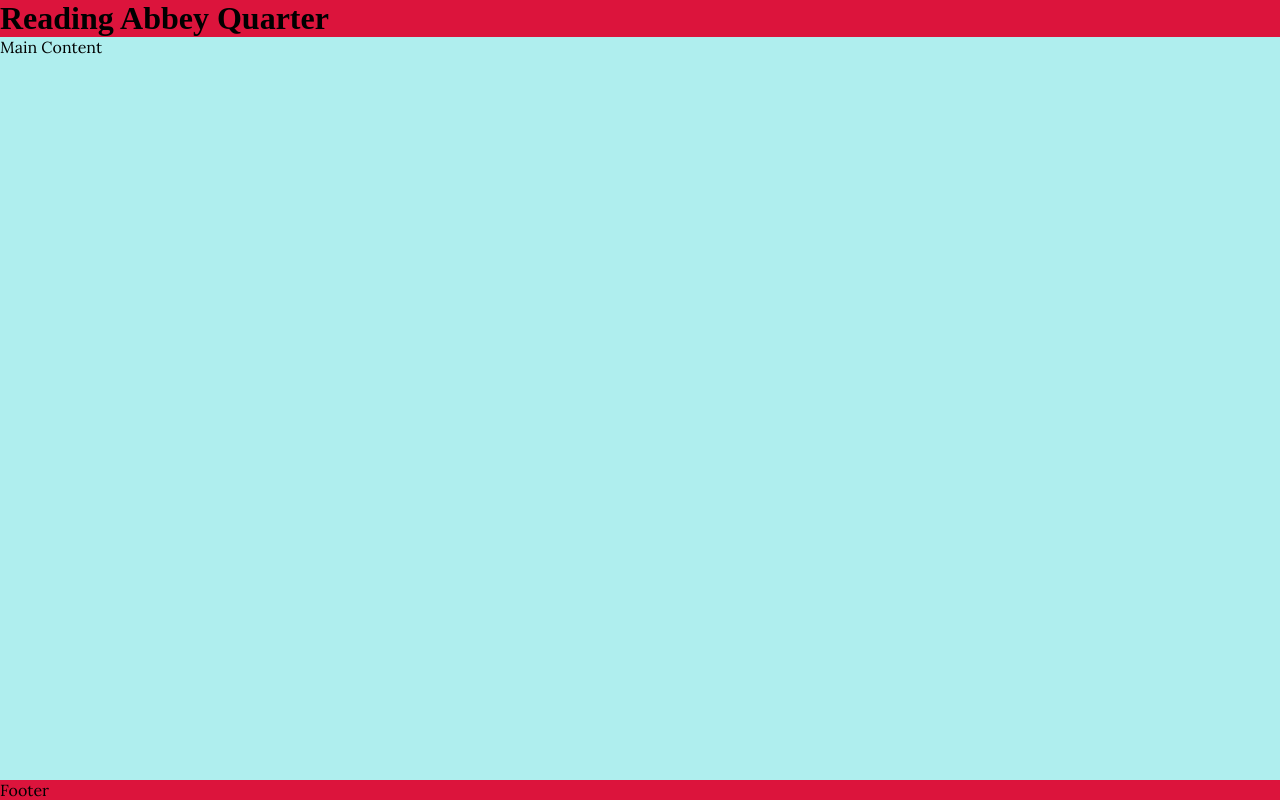
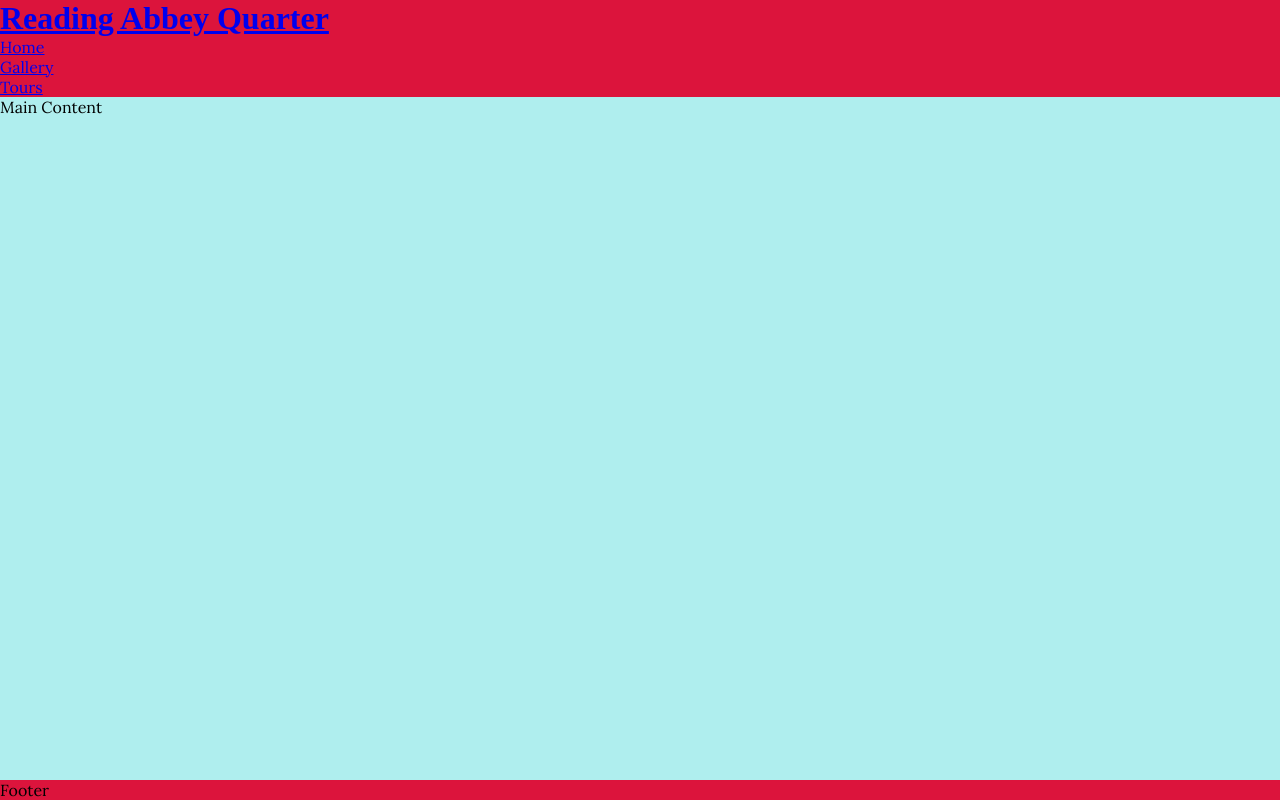
Before and after one commit to ewradcliffe/Project-1, a plain HTML site: page index.html in a window 1280 px wide. Drawn offline with Linux system fonts and the light colour scheme; a web font is replaced by a local one.

Commit message:
Linked logo to front page, added nav element.

```diff
--- a/index.html
+++ b/index.html
@@ -17,7 +17,14 @@
 <body>
     <!--Header-->
     <header>
-        <h1 id="logo">Reading Abbey Quarter</h1>
+        <a href="index.html"><h1 id="logo">Reading Abbey Quarter</h1></a>
+        <nav>
+            <ul>
+                <li><a href="index.html">Home</a></li>
+                <li><a href="gallery.html">Gallery</a></li>
+                <li><a href="tours.html">Tours</a></li>
+            </ul>
+        </nav>
     </header>
     <!--Main Content-->
     <main>
```
